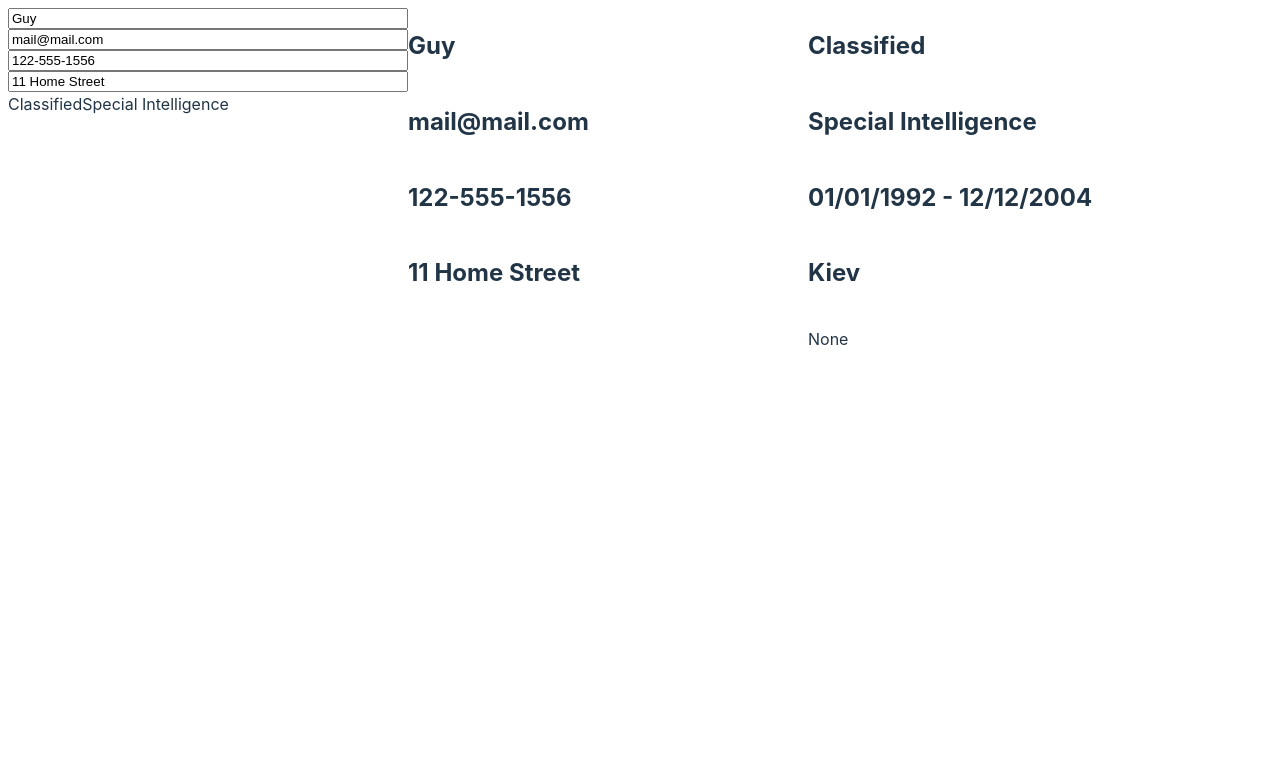
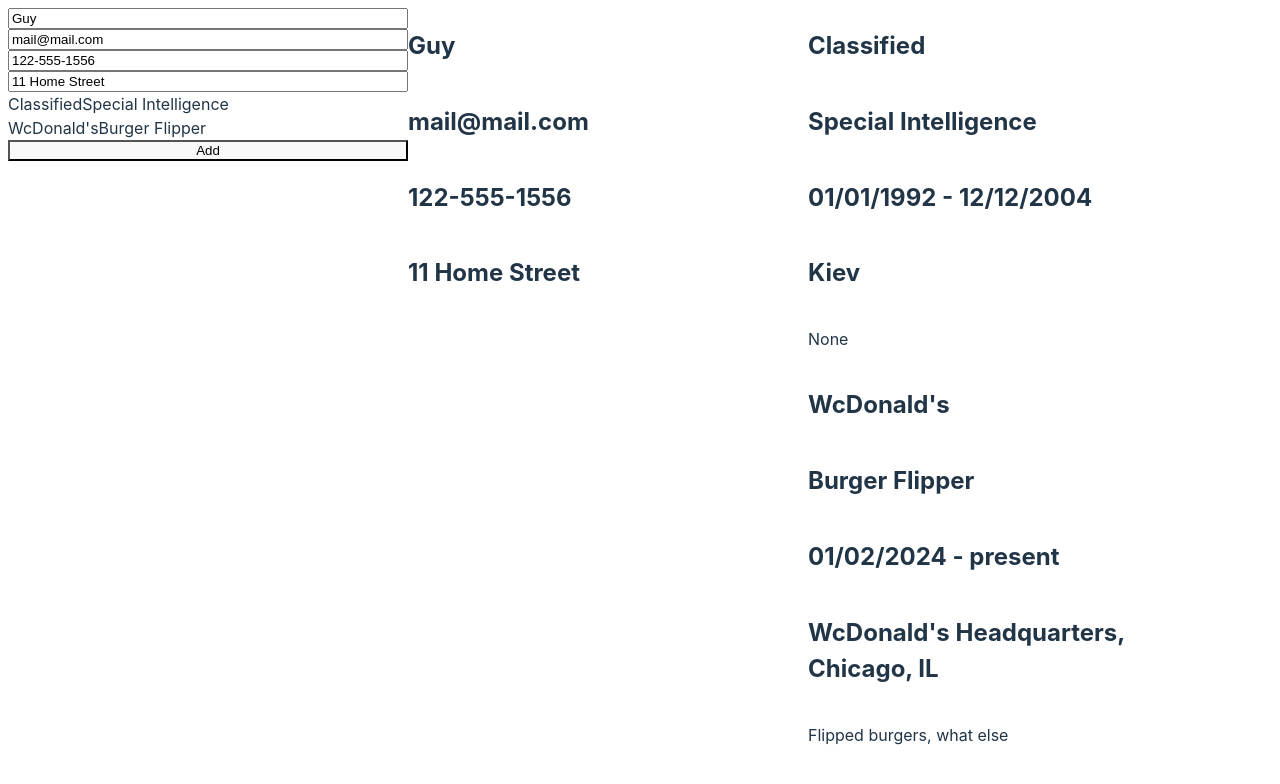
Before and after one commit to Decoldest/cv-app, a React (Vite) app: page / in a window 1280 px wide. Shown: the top 784 px of the page. Built offline with nearby package versions, Linux system fonts and the light colour scheme.

Commit message:
allow add experience

```diff
--- a/src/App.jsx
+++ b/src/App.jsx
@@ -22,6 +22,15 @@
     description: "None",
     id: uuid(),
   },
+  {
+    company: "WcDonald's",
+    position: "Burger Flipper",
+    yearStart: "01/02/2024",
+    yearEnd: "present",
+    location: "WcDonald's Headquarters, Chicago, IL",
+    description: "Flipped burgers, what else",
+    id: uuid(),
+  },
 ];
 
 const defaultEducation = [
@@ -33,14 +42,6 @@
     location: "Quahog",
     id: uuid(),
   },
-    // {
-  //   school: "Hogwarts",
-  //   degree: "Auror",
-  //   yearStart: "14/08/2022",
-  //   yearEnd: "Present",
-  //   location: "None",
-  //   id: uuid(),
-  // },
 ]
 
 export default function App() {
--- /dev/null
+++ b/src/components/Education.jsx
@@ -0,0 +1,5 @@
+import { useState } from "react";
+
+export default function Education ({ Education, setEducation}) {
+
+}
--- a/src/components/Experience.jsx
+++ b/src/components/Experience.jsx
@@ -1,8 +1,10 @@
 import "./Experience.css";
 import { useState } from "react";
+import { v4 as uuid } from "uuid";
 
 export default function Experience({ experience, setExperience }) {
   const [editIndex, setEditIndex] = useState(-1);
+  const [isAdding, setIsAdding] = useState(false);
 
   const handleExperienceChange = (input, value, index) => {
     const newExperience = experience.map((exp, i) => {
@@ -16,7 +18,26 @@
 
   const handleSubmit = (e) => {
     e.preventDefault();
-    setEditIndex(-1)
+    setEditIndex(-1);
+  };
+
+  const addNewExperience = () => {
+    const newId = uuid();
+
+    setExperience([
+      ...experience,
+      {
+        company: "",
+        position: "",
+        yearStart: "",
+        yearEnd: "",
+        location: "",
+        description: "",
+        id: newId,
+      },
+    ]);
+
+    setEditIndex(newId);
   };
 
   return (
@@ -33,6 +54,7 @@
           />
         </li>
       ))}
+      <button onClick={addNewExperience}>Add</button>
     </>
   );
 }
@@ -43,10 +65,10 @@
   handleExperienceChange,
   isEditing,
   onClick,
-  onSubmit
+  onSubmit,
 }) {
   return (
-    <section>
+    <>
       {isEditing ? (
         <div>
           <form onSubmit={onSubmit}>
@@ -101,6 +123,6 @@
           {experienceItem.position}
         </div>
       )}
-    </section>
+    </>
   );
 }
```
